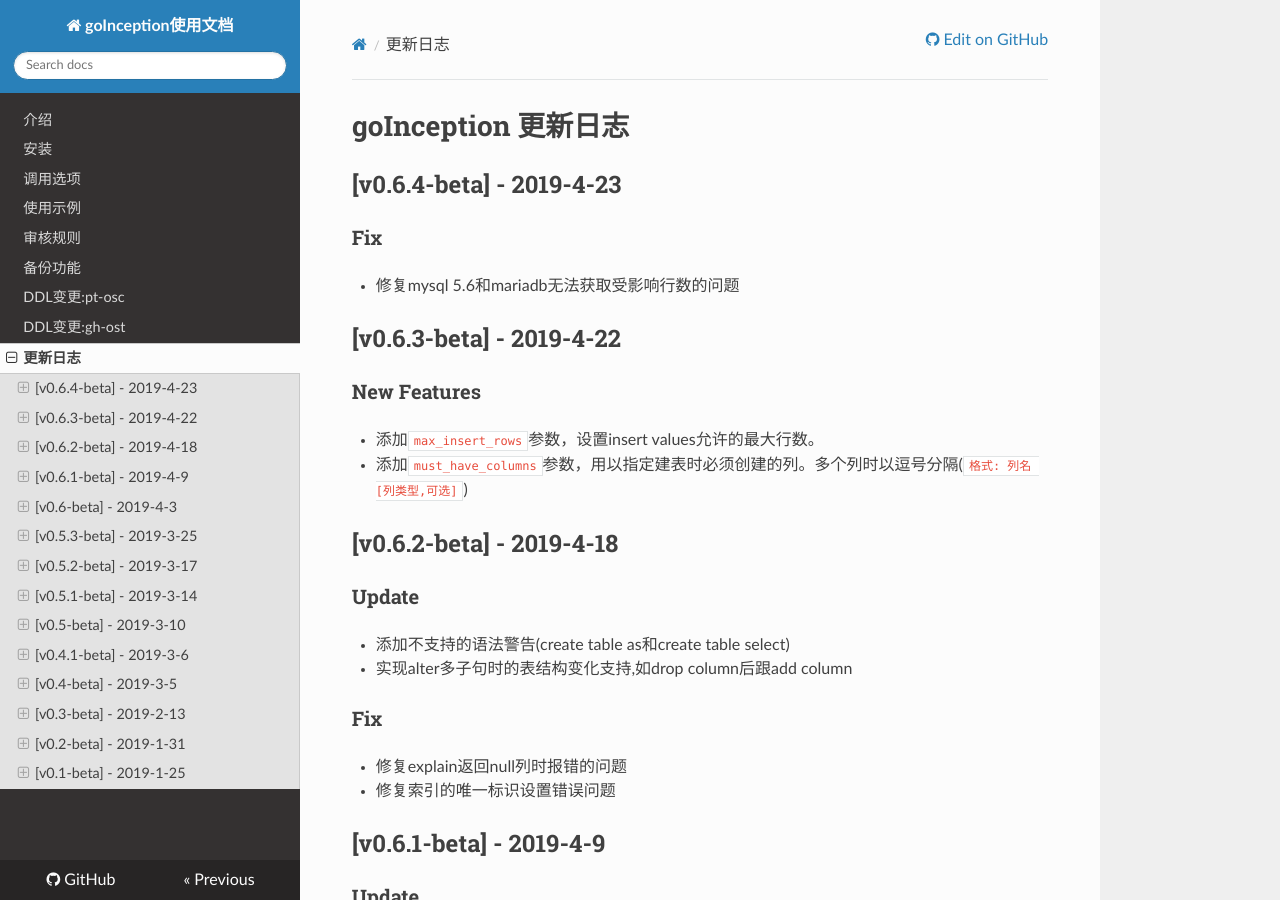
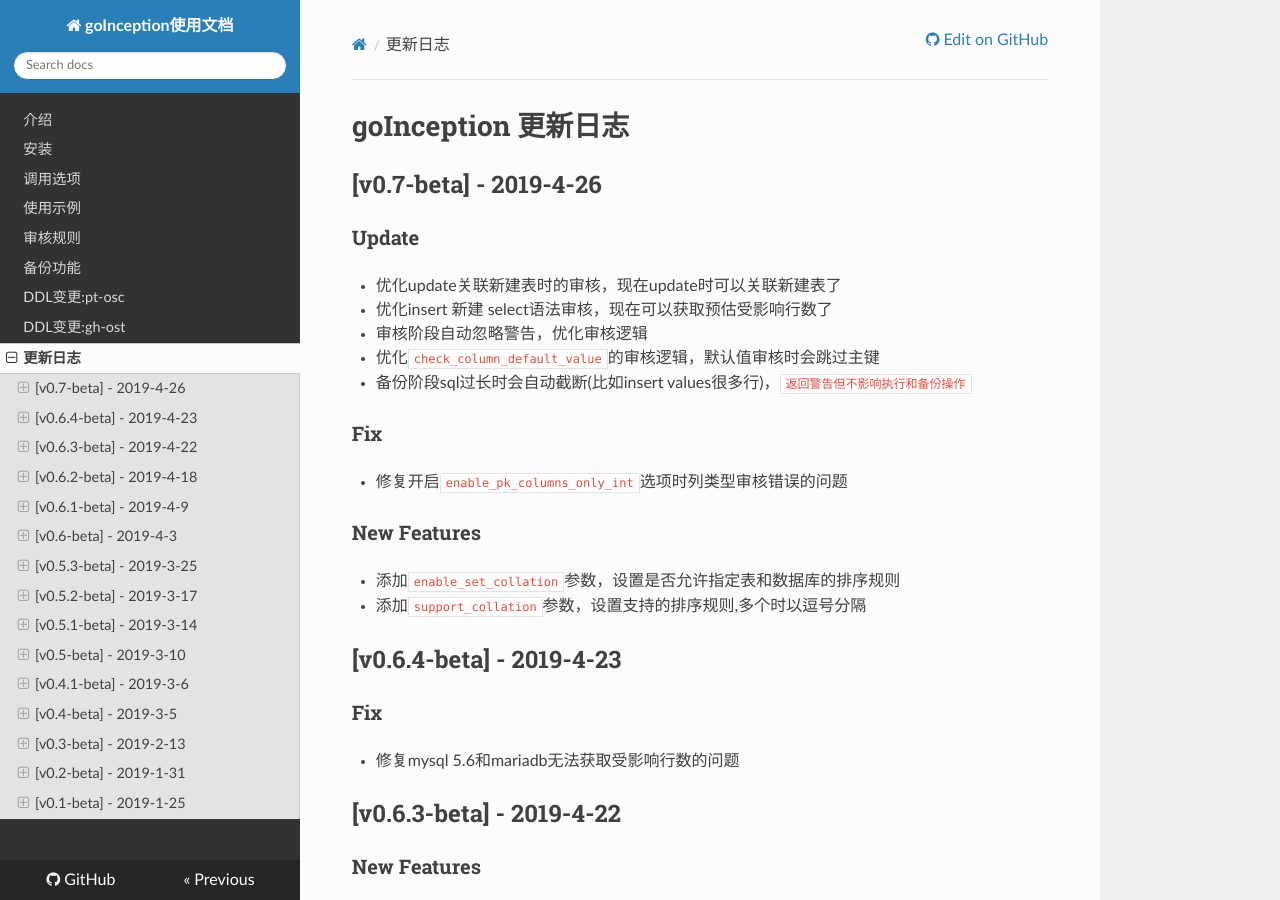
Before and after one commit to hanchuanchuan/goInception, an MkDocs documentation site: the page built from docs/changelog.md, in a window 1280 px wide and 900 px high. Built offline with MkDocs 1.6.1, drawn with Linux system fonts in a browser that asks for light colours; nearby versions of some CDN libraries.

Commit message:
release: v0.7

```diff
--- a/docs/changelog.md
+++ b/docs/changelog.md
@@ -1,4 +1,21 @@
 # goInception 更新日志
+
+
+## [v0.7-beta] - 2019-4-26
+
+### Update
+* 优化update关联新建表时的审核，现在update时可以关联新建表了
+* 优化insert 新建 select语法审核，现在可以获取预估受影响行数了
+* 审核阶段自动忽略警告，优化审核逻辑
+* 优化`check_column_default_value`的审核逻辑，默认值审核时会跳过主键
+* 备份阶段sql过长时会自动截断(比如insert values很多行)，`返回警告但不影响执行和备份操作`
+
+### Fix
+* 修复开启`enable_pk_columns_only_int`选项时列类型审核错误的问题
+
+### New Features
+* 添加`enable_set_collation`参数，设置是否允许指定表和数据库的排序规则
+* 添加`support_collation`参数，设置支持的排序规则,多个时以逗号分隔
 
 
 ## [v0.6.4-beta] - 2019-4-23
```
Also changed, not shown: docs/options.md (+3 -1 lines).
